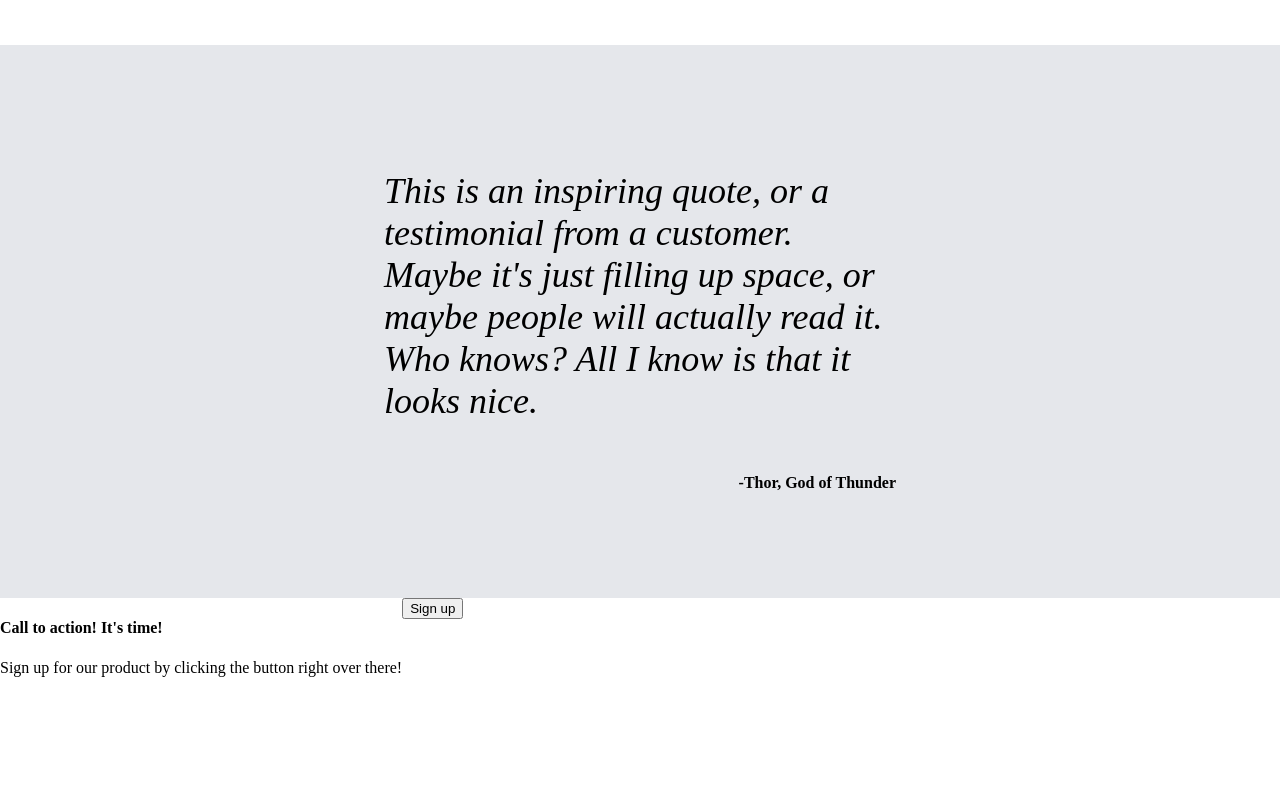
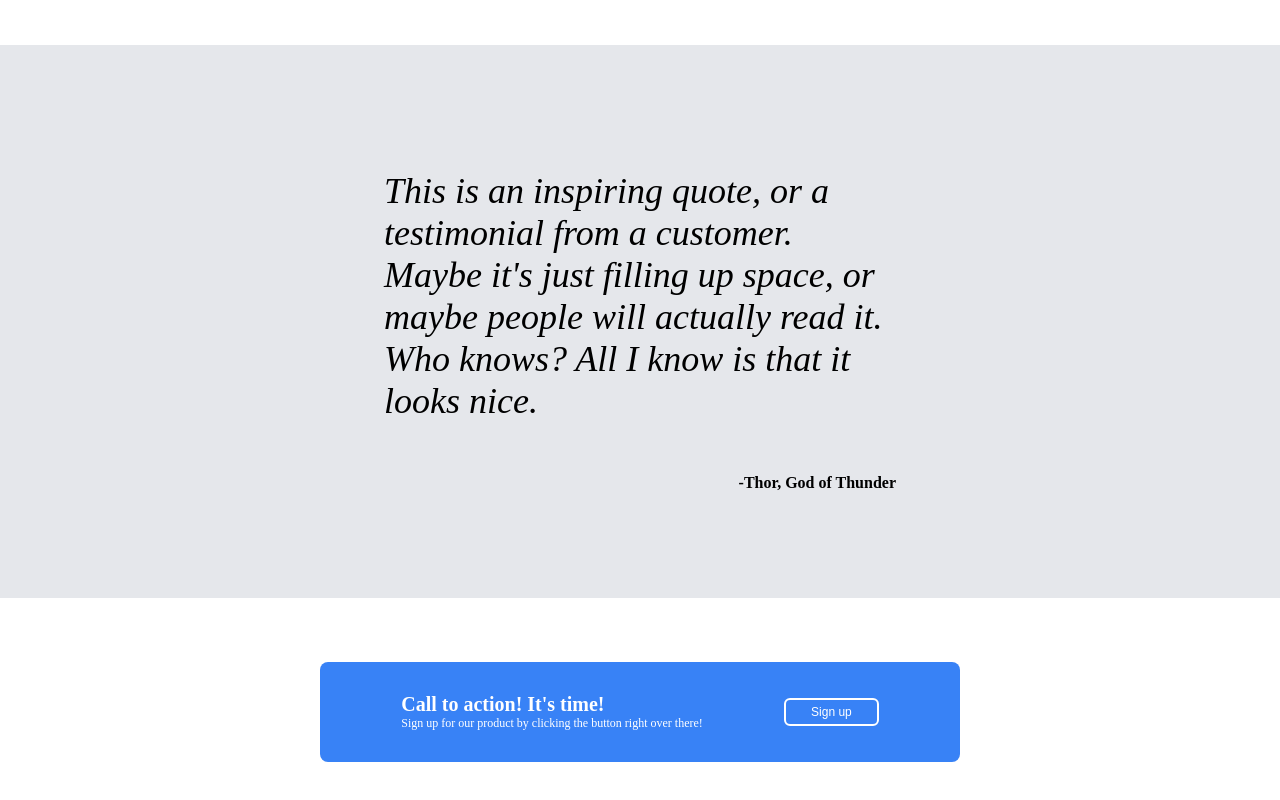
Before and after one commit to Jacob5577/Odin-Landing-Page, a plain HTML site: page index.html in a window 1280 px wide. Shown: the part 1125-1925 px from the top of the page. Before the commit the page ends 1818 px from the top, so only its background shows below. Drawn offline with Linux system fonts and the light colour scheme.

Commit message:
Completed the CSS portion for section 4

```diff
--- a/index.css
+++ b/index.css
@@ -94,6 +94,7 @@ section 2
     width: 150px;
     text-align: center;
 }
+
 /*
 section 3
 */
@@ -116,6 +117,41 @@ section 3
     font-weight: bolder;
 }
 
+
+/*
+section 4
+*/
+
 .container8 {
     display: flex;
+    align-items: center;
+    justify-content: space-evenly;
+    height: 100px;
+    background-color: #3882f6;
+    margin: 5% 25%;
+    border-radius: 8px;
 }
+
+.container8 button {
+    color: white;
+    background-color: #3882f6;
+    font-size: 12px;
+    border: 2px solid white;
+    border-radius: 6px;
+    padding: 5px 25px;
+}
+
+.call-to {
+    font-size: 20px;
+    font-weight: bold;
+}
+
+.sign-up {
+    font-size: 12px;
+}
+
+.call p {
+    margin-top: 0;
+    margin-bottom: 0;
+    color: white;
+}
--- a/index.html
+++ b/index.html
@@ -75,13 +75,12 @@
 
     <div class="container8">
         <div class="call">
-            <h4>Call to action! It's time!</h4>
-            <p>Sign up for our product by clicking the button right over there!</p>
+            <p class="call-to">Call to action! It's time!</p>
+            <p class="sign-up">Sign up for our product by clicking the button right over there!</p>
         </div>
         <div class="button2">
             <button>Sign up</button>
         </div>
-
     </div>
 
 </body>
```
